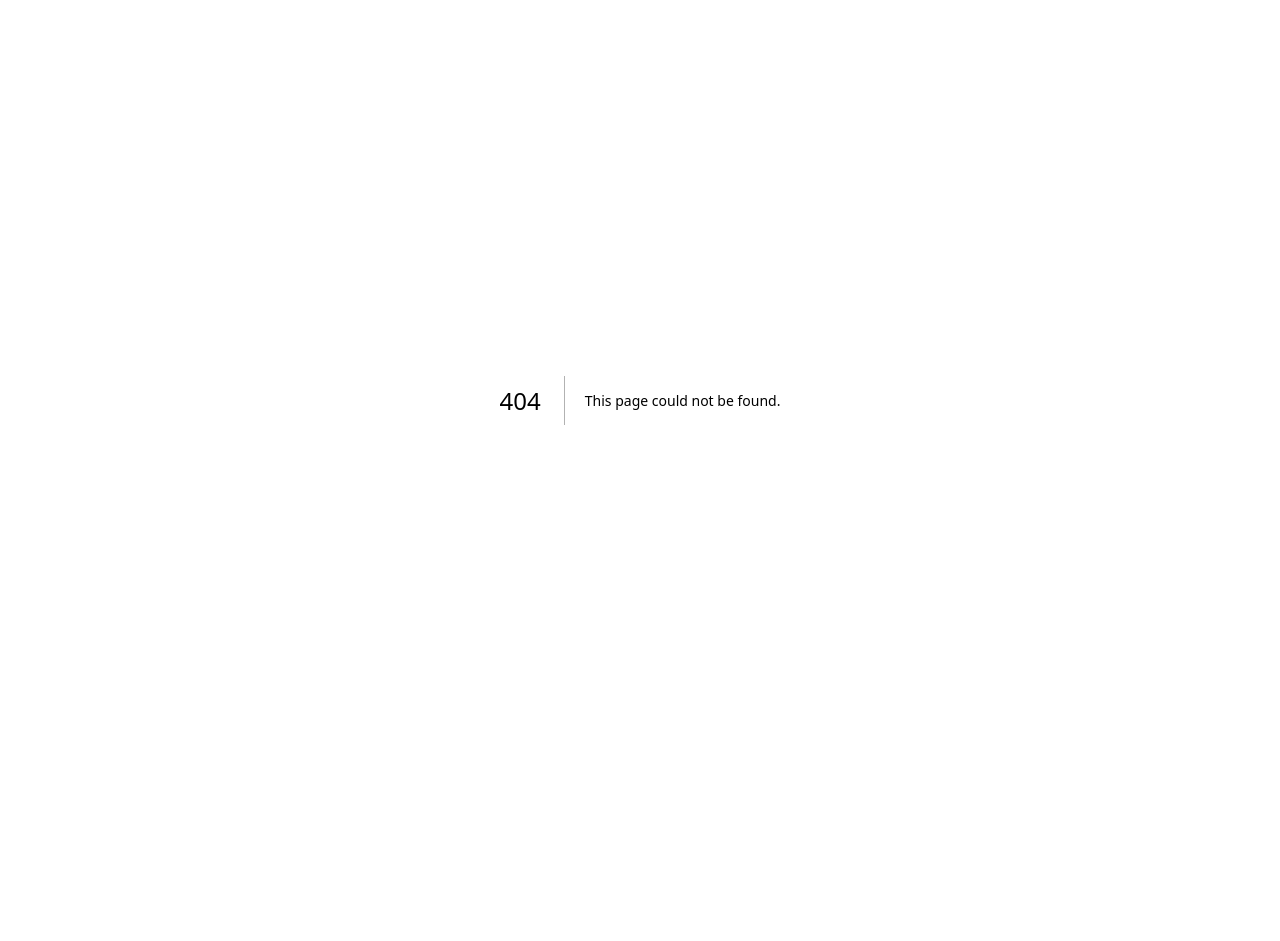
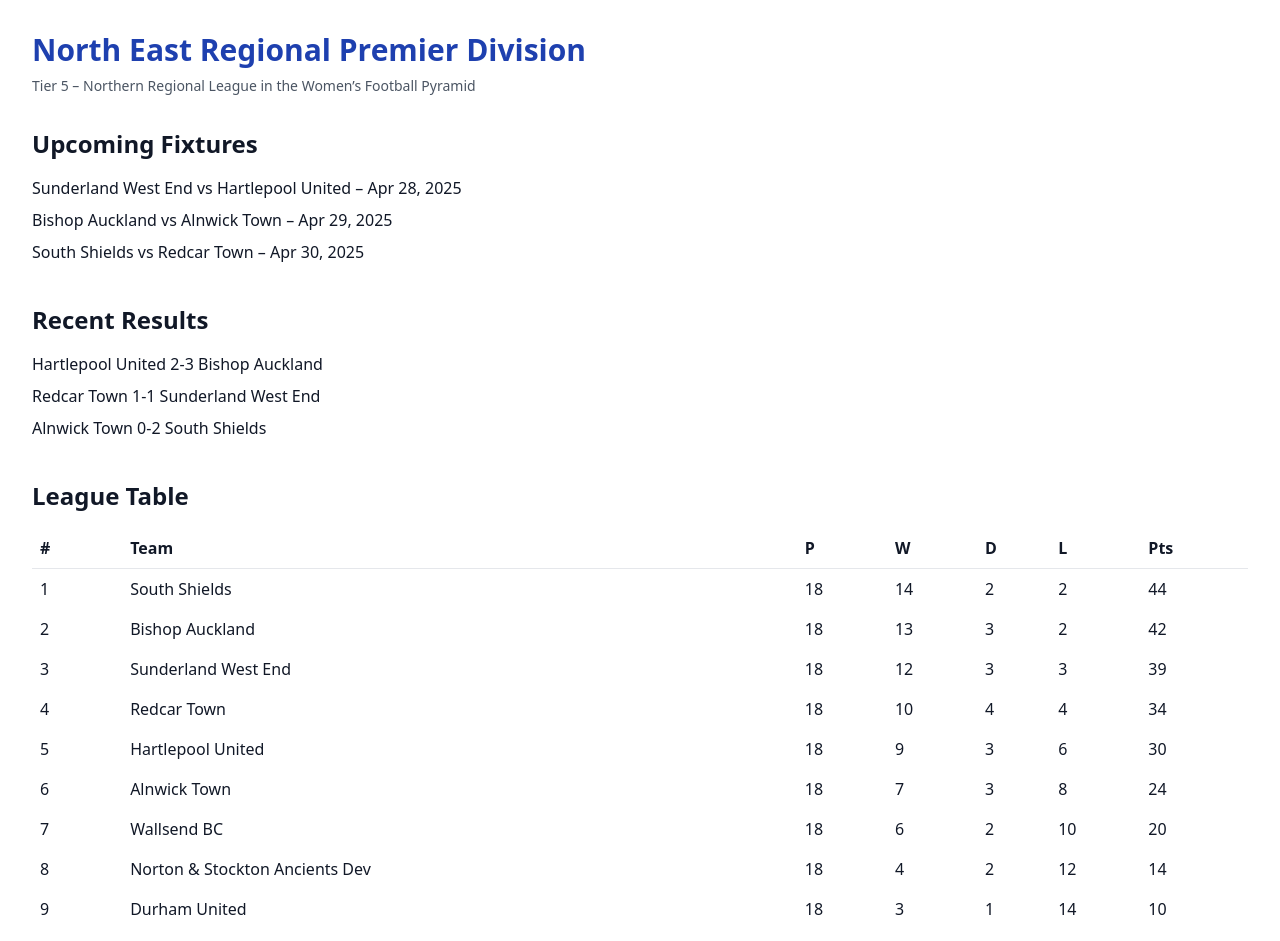
Before and after one commit to jhickey011/the-pyramid-page, a Next.js app: page /leagues/north-east-premier in a window 1280 px wide. Before the commit this address had no page. Shown: the top 941 px of the page. Before the commit the page ends 800 px from the top, so only its background shows below. Built offline with nearby package versions, Linux system fonts and the light colour scheme.

Commit message:
Create page.tsx

```diff
--- /dev/null
+++ b/app/leagues/north-east-premier/page.tsx
@@ -0,0 +1,57 @@
+export default function NorthEastPremierPage() {
+  return (
+    <main className="min-h-screen p-8 bg-white text-gray-900">
+      <header className="mb-8">
+        <h1 className="text-3xl font-bold text-blue-800">North East Regional Premier Division</h1>
+        <p className="text-sm text-gray-600 mt-2">Tier 5 – Northern Regional League in the Women’s Football Pyramid</p>
+      </header>
+
+      <section className="mb-10">
+        <h2 className="text-2xl font-semibold mb-4">Upcoming Fixtures</h2>
+        <ul className="space-y-2">
+          <li>Sunderland West End vs Hartlepool United – Apr 28, 2025</li>
+          <li>Bishop Auckland vs Alnwick Town – Apr 29, 2025</li>
+          <li>South Shields vs Redcar Town – Apr 30, 2025</li>
+        </ul>
+      </section>
+
+      <section className="mb-10">
+        <h2 className="text-2xl font-semibold mb-4">Recent Results</h2>
+        <ul className="space-y-2">
+          <li>Hartlepool United 2-3 Bishop Auckland</li>
+          <li>Redcar Town 1-1 Sunderland West End</li>
+          <li>Alnwick Town 0-2 South Shields</li>
+        </ul>
+      </section>
+
+      <section>
+        <h2 className="text-2xl font-semibold mb-4">League Table</h2>
+        <table className="w-full text-left border-collapse">
+          <thead>
+            <tr>
+              <th className="border-b p-2">#</th>
+              <th className="border-b p-2">Team</th>
+              <th className="border-b p-2">P</th>
+              <th className="border-b p-2">W</th>
+              <th className="border-b p-2">D</th>
+              <th className="border-b p-2">L</th>
+              <th className="border-b p-2">Pts</th>
+            </tr>
+          </thead>
+          <tbody>
+            <tr><td className="p-2">1</td><td className="p-2">South Shields</td><td className="p-2">18</td><td className="p-2">14</td><td className="p-2">2</td><td className="p-2">2</td><td className="p-2">44</td></tr>
+            <tr><td className="p-2">2</td><td className="p-2">Bishop Auckland</td><td className="p-2">18</td><td className="p-2">13</td><td className="p-2">3</td><td className="p-2">2</td><td className="p-2">42</td></tr>
+            <tr><td className="p-2">3</td><td className="p-2">Sunderland West End</td><td className="p-2">18</td><td className="p-2">12</td><td className="p-2">3</td><td className="p-2">3</td><td className="p-2">39</td></tr>
+            <tr><td className="p-2">4</td><td className="p-2">Redcar Town</td><td className="p-2">18</td><td className="p-2">10</td><td className="p-2">4</td><td className="p-2">4</td><td className="p-2">34</td></tr>
+            <tr><td className="p-2">5</td><td className="p-2">Hartlepool United</td><td className="p-2">18</td><td className="p-2">9</td><td className="p-2">3</td><td className="p-2">6</td><td className="p-2">30</td></tr>
+            <tr><td className="p-2">6</td><td className="p-2">Alnwick Town</td><td className="p-2">18</td><td className="p-2">7</td><td className="p-2">3</td><td className="p-2">8</td><td className="p-2">24</td></tr>
+            <tr><td className="p-2">7</td><td className="p-2">Wallsend BC</td><td className="p-2">18</td><td className="p-2">6</td><td className="p-2">2</td><td className="p-2">10</td><td className="p-2">20</td></tr>
+            <tr><td className="p-2">8</td><td className="p-2">Norton & Stockton Ancients Dev</td><td className="p-2">18</td><td className="p-2">4</td><td className="p-2">2</td><td className="p-2">12</td><td className="p-2">14</td></tr>
+            <tr><td className="p-2">9</td><td className="p-2">Durham United</td><td className="p-2">18</td><td className="p-2">3</td><td className="p-2">1</td><td className="p-2">14</td><td className="p-2">10</td></tr>
+            <tr><td className="p-2">10</td><td className="p-2">Prudhoe Town</td><td className="p-2">18</td><td className="p-2">2</td><td className="p-2">1</td><td className="p-2">15</td><td className="p-2">7</td></tr>
+          </tbody>
+        </table>
+      </section>
+    </main>
+  );
+}
```
